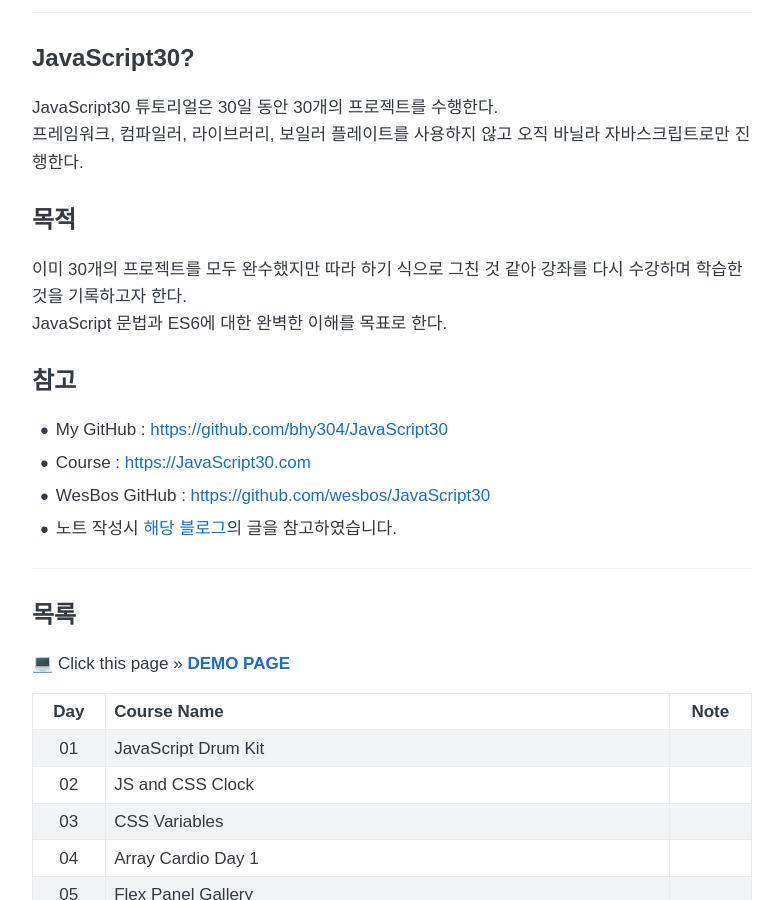
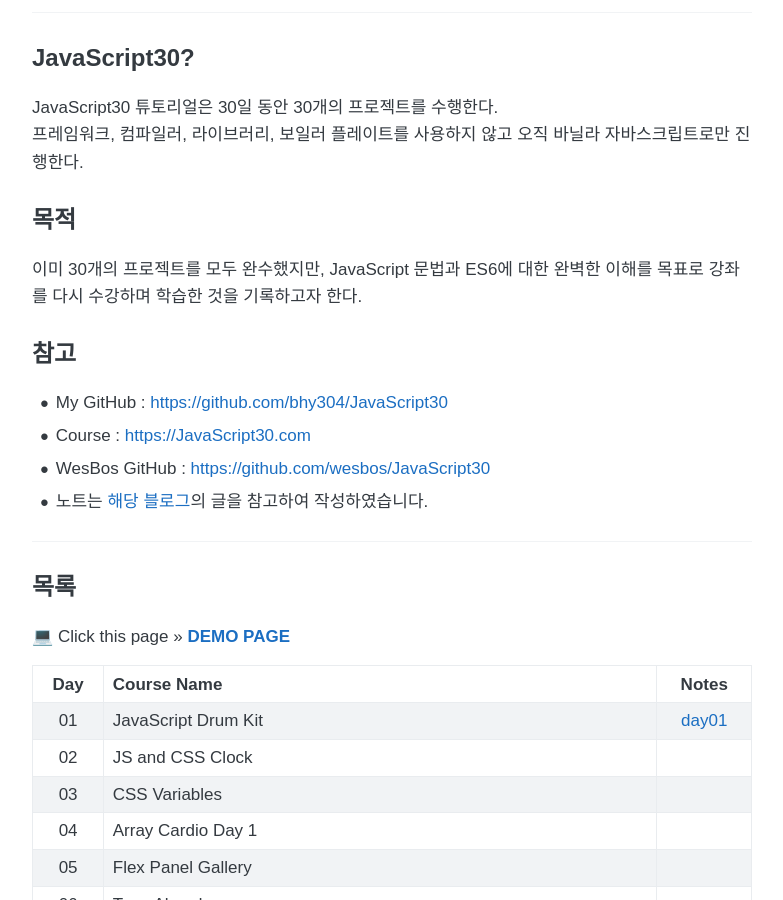
Before and after one commit to bhy304/bhy304.github.io, a Jekyll site: the page built from _posts/2019-11-18-JS30.md, in a window 1280 px wide and 900 px high, scrolled down 298 px. Shown: the whole window, without its empty margins (248-1031 px from the left). Built offline with Jekyll 4.4.1, drawn with Linux system fonts in a browser that asks for light colours.

Commit message:
Update JS30.md : add note day01

```diff
--- a/_posts/2019-11-18-JS30.md
+++ b/_posts/2019-11-18-JS30.md
@@ -16,15 +16,14 @@ JavaScript30 튜토리얼은 30일 동안 30개의 프로젝트를 수행한다.
 
 ## 목적
 
-이미 30개의 프로젝트를 모두 완수했지만 따라 하기 식으로 그친 것 같아 강좌를 다시 수강하며 학습한 것을 기록하고자 한다. <br>
-JavaScript 문법과 ES6에 대한 완벽한 이해를 목표로 한다.
+이미 30개의 프로젝트를 모두 완수했지만, JavaScript 문법과 ES6에 대한 완벽한 이해를 목표로 강좌를 다시 수강하며 학습한 것을 기록하고자 한다.
 
 ## 참고
 
 - My GitHub : [https://github.com/bhy304/JavaScript30](https://github.com/bhy304/JavaScript30)
 - Course : [https://JavaScript30.com](https://JavaScript30.com)
 - WesBos GitHub : [https://github.com/wesbos/JavaScript30](https://github.com/wesbos/JavaScript30)
-- 노트 작성시 [해당 블로그](https://jusths.tistory.com/80?category=820699)의 글을 참고하였습니다.
+- 노트는 [해당 블로그](https://jusths.tistory.com/80?category=820699)의 글을 참고하여 작성하였습니다.
 
 ------
 
@@ -32,35 +31,35 @@ JavaScript 문법과 ES6에 대한 완벽한 이해를 목표로 한다.
 
 💻 Click this page >> **[DEMO PAGE](https://bhy304.github.io/JavaScript30/)**
 
-| **Day** | **Course Name**                               | **Note** |
-| :-----: | :-------------------------------------------- | :------: |
-|   01    | JavaScript Drum Kit                           |          |
-|   02    | JS and CSS Clock                              |          |
-|   03    | CSS Variables                                 |          |
-|   04    | Array Cardio Day 1                            |          |
-|   05    | Flex Panel Gallery                            |          |
-|   06    | Type Ahead                                    |          |
-|   07    | Array Cardio Day 2                            |          |
-|   08    | Fun with HTML5 Canvas                         |          |
-|   09    | Dev Tools Domination                          |          |
-|   10    | Hold Shift and Check Checkboxes               |          |
-|   11    | Custom Video Player                           |          |
-|   12    | Key Sequence Detection                        |          |
-|   13    | Slide in on Scroll                            |          |
-|   14    | Javascript References VS Copying              |          |
-|   15    | LocalStorage                                  |          |
-|   16    | Mouse Move Shadow                             |          |
-|   17    | Sort Without Articles                         |          |
-|   18    | Adding Up Times with Reduce                   |          |
-|   19    | Webcam Fun                                    |          |
-|   20    | Speech Detection                              |          |
-|   21    | Geolocation                                   |          |
-|   22    | Follow Along Link Highlighter                 |          |
-|   23    | Speech Synthesis                              |          |
-|   24    | Sticky Nav                                    |          |
-|   25    | Event Capture, Propagation, Bubbling and Once |          |
-|   26    | Stripe Follow Along Nav                       |          |
-|   27    | Click and Drag                                |          |
-|   28    | Video Speed Controller                        |          |
-|   29    | Countdown Timer                               |          |
-|   30    | Whack A Mole                                  |          |
+| **Day** | **Course Name**                               |                           **Notes**                           |
+| :-----: | :-------------------------------------------- | :----------------------------------------------------------: |
+|   01    | JavaScript Drum Kit                           | [day01](https://hayeonbaek.gitbook.io/til/today-i-learned/javascript30/day01) |
+|   02    | JS and CSS Clock                              |                                                              |
+|   03    | CSS Variables                                 |                                                              |
+|   04    | Array Cardio Day 1                            |                                                              |
+|   05    | Flex Panel Gallery                            |                                                              |
+|   06    | Type Ahead                                    |                                                              |
+|   07    | Array Cardio Day 2                            |                                                              |
+|   08    | Fun with HTML5 Canvas                         |                                                              |
+|   09    | Dev Tools Domination                          |                                                              |
+|   10    | Hold Shift and Check Checkboxes               |                                                              |
+|   11    | Custom Video Player                           |                                                              |
+|   12    | Key Sequence Detection                        |                                                              |
+|   13    | Slide in on Scroll                            |                                                              |
+|   14    | Javascript References VS Copying              |                                                              |
+|   15    | LocalStorage                                  |                                                              |
+|   16    | Mouse Move Shadow                             |                                                              |
+|   17    | Sort Without Articles                         |                                                              |
+|   18    | Adding Up Times with Reduce                   |                                                              |
+|   19    | Webcam Fun                                    |                                                              |
+|   20    | Speech Detection                              |                                                              |
+|   21    | Geolocation                                   |                                                              |
+|   22    | Follow Along Link Highlighter                 |                                                              |
+|   23    | Speech Synthesis                              |                                                              |
+|   24    | Sticky Nav                                    |                                                              |
+|   25    | Event Capture, Propagation, Bubbling and Once |                                                              |
+|   26    | Stripe Follow Along Nav                       |                                                              |
+|   27    | Click and Drag                                |                                                              |
+|   28    | Video Speed Controller                        |                                                              |
+|   29    | Countdown Timer                               |                                                              |
+|   30    | Whack A Mole                                  |                                                              |
```
Also changed, not shown: til.md (+1 -7 lines).
